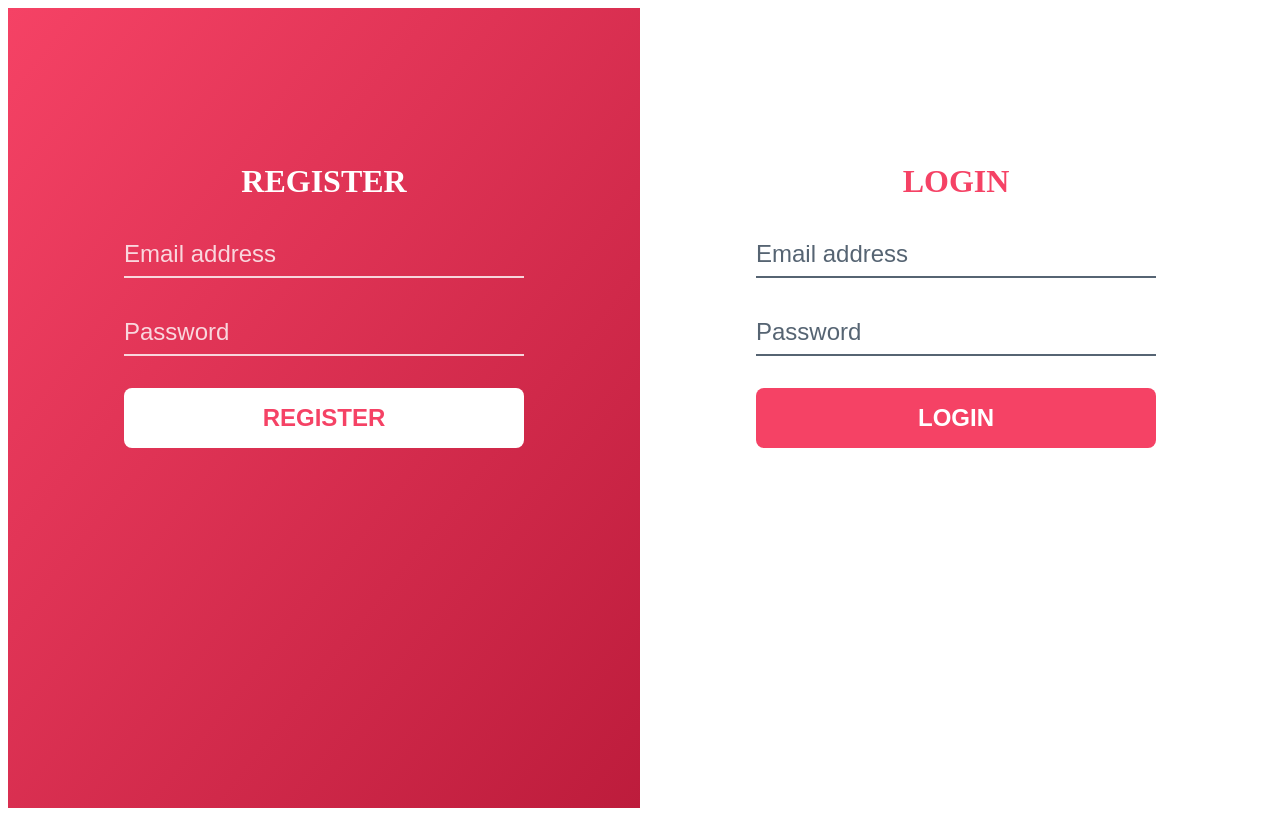
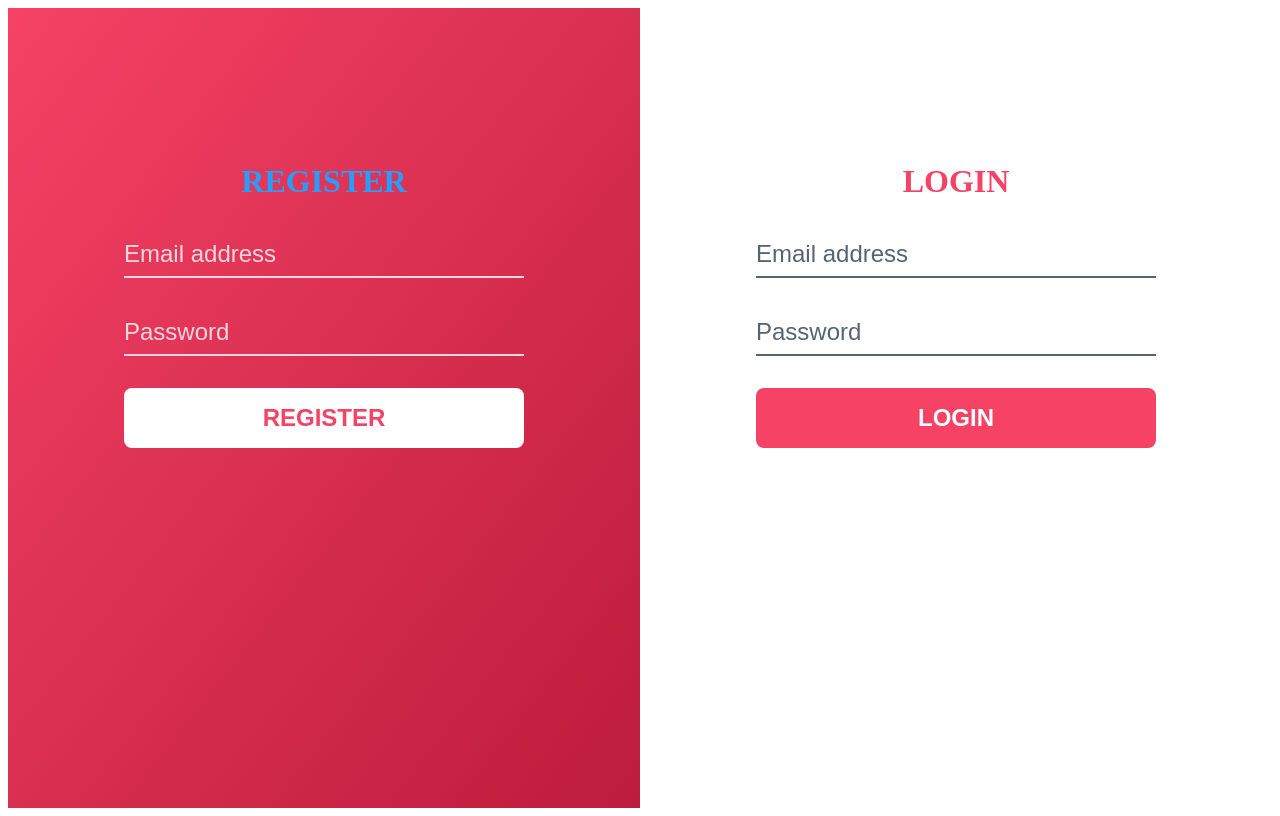
Before and after one commit to saJeremyQin/eMenu, a Vue app in the folder frontend/: page / in a window 1280 px wide. Built offline with nearby package versions, Linux system fonts and the light colour scheme; the HTML template or start-up script is replaced by a standard one.

Commit message:
configure scss for styling

```diff
--- a/frontend/package.json
+++ b/frontend/package.json
@@ -19,8 +19,11 @@
     "@vue/cli-plugin-babel": "~5.0.0",
     "@vue/cli-plugin-eslint": "~5.0.0",
     "@vue/cli-service": "~5.0.0",
+    "deepmerge": "^4.3.1",
     "eslint": "^7.32.0",
-    "eslint-plugin-vue": "^8.0.3"
+    "eslint-plugin-vue": "^8.0.3",
+    "sass": "^1.70.0",
+    "sass-loader": "^14.0.0"
   },
   "eslintConfig": {
     "root": true,
--- a/frontend/src/pages/PageLogin.vue
+++ b/frontend/src/pages/PageLogin.vue
@@ -62,8 +62,9 @@ export default {
 	}
 }
 </script>
+<style lang="scss" scoped>
+@use "@/styles/base" as *;
 
-<style scoped>
 .forms {
 	display: flex;
 	min-height: 100vh;
@@ -75,7 +76,8 @@ form {
 }
 
 form.register {
-	color: #FFF;
+	// color: #FFF;
+	color: $colour-blue;
 	background-color: rgb(245, 66, 101);
 	background-image: linear-gradient(
 		to bottom right,
@@ -87,7 +89,7 @@ form.register {
 h2 {
 	font-size: 2rem;
 	text-transform: uppercase;
-  text-align: center;
+	text-align: center;
 	margin-bottom: 2rem;
 }
 
--- /dev/null
+++ b/frontend/src/styles/_base.scss
@@ -0,0 +1,4 @@
+
+$colour-blue: #269EFF !default;
+$colour-yellow: #E7D965 !default;
+$colour-green: #58B96A !default;
--- a/frontend/vue.config.js
+++ b/frontend/vue.config.js
@@ -1,4 +1,14 @@
 const { defineConfig } = require('@vue/cli-service')
 module.exports = defineConfig({
-  transpileDependencies: true
+  transpileDependencies: true,
+  // css:{
+  //   loaderOptions: {
+  //     sass:{
+  //       implementation:require('sass'),
+  //       sassOptions:{
+  //         indentedSyntax: false,
+  //       }
+  //     }
+  //   }
+  // }
 })
```
Also changed, not shown: 1 other file (tests, documents, lock files or other folders).
